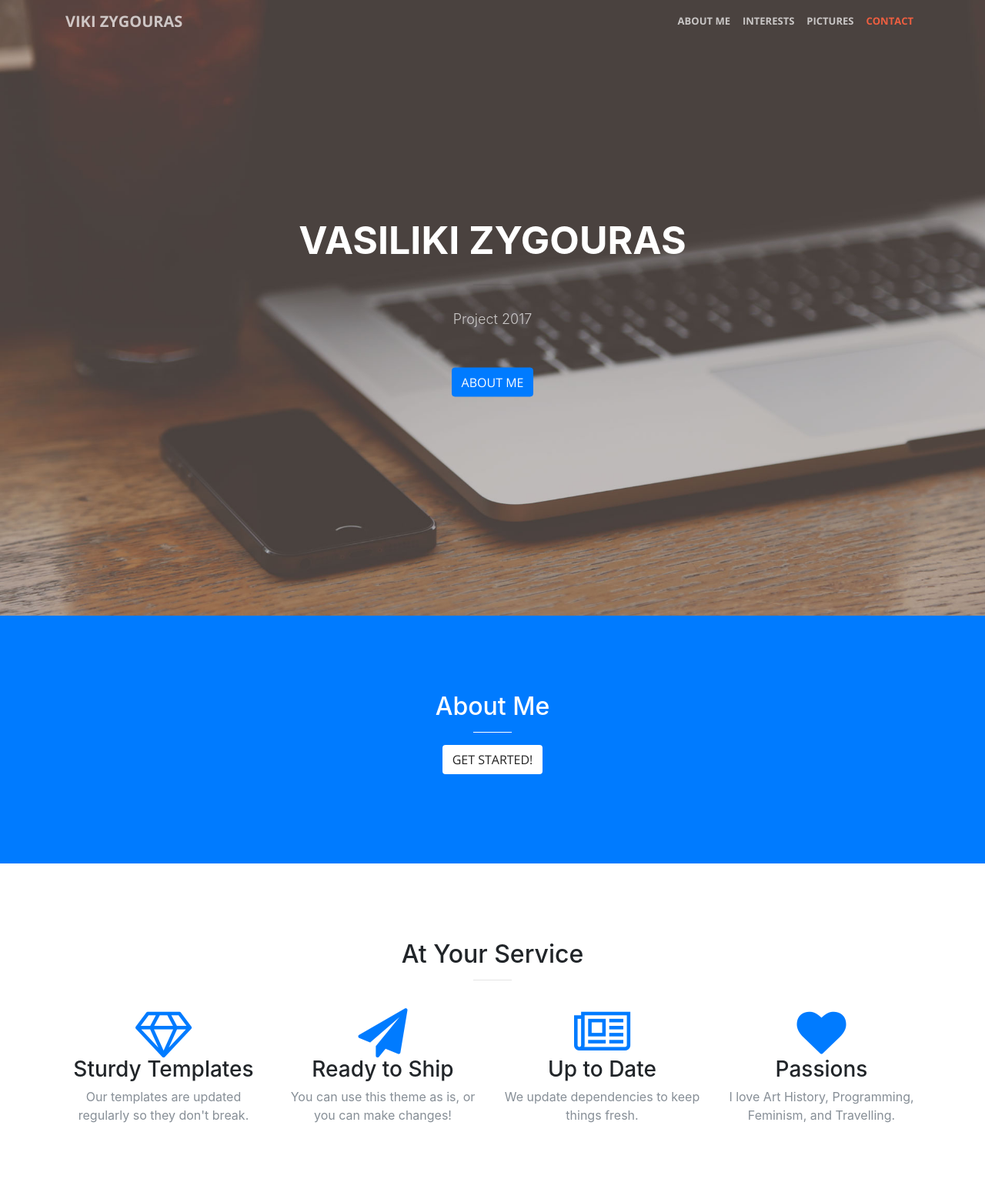
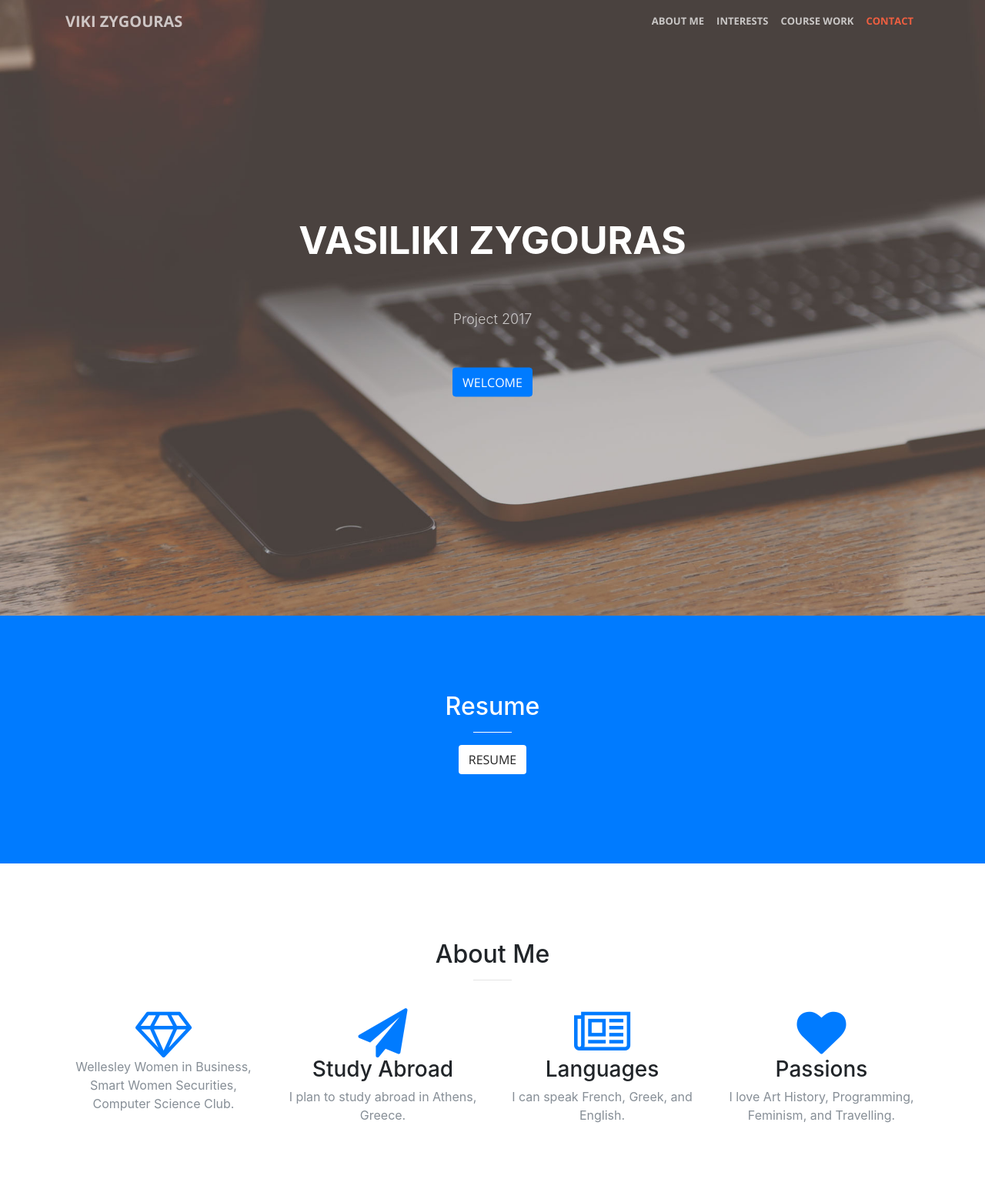
Before and after one commit to vzygouras/private, a website with bundled scripts: page index.html in a window 1280 px wide. Shown: the top 1558 px of the page at 77% size. Built offline with nearby package versions, Linux system fonts and the light colour scheme.

Commit message:
Update index.html

```diff
--- a/index.html
+++ b/index.html
@@ -44,7 +44,7 @@
               <a class="nav-link js-scroll-trigger" href="#services">Interests</a>
             </li>
             <li class="nav-item">
-              <a class="nav-link js-scroll-trigger" href="#portfolio">Pictures</a>
+              <a class="nav-link js-scroll-trigger" href="#portfolio">Course Work</a>
             </li>
             <li class="nav-item">
               <a class="nav-link js-scroll-trigger" href="#contact">Contact</a>
@@ -60,7 +60,7 @@
           <h1 id="homeHeading">Vasiliki Zygouras</h1>
           <hr>
           <p>Project 2017</p>
-          <a class="btn btn-primary btn-xl js-scroll-trigger" href="#about">About Me</a>
+          <a class="btn btn-primary btn-xl js-scroll-trigger" href="#about">Welcome</a>
         </div>
       </div>
     </header>
@@ -69,11 +69,11 @@
       <div class="container">
         <div class="row">
           <div class="col-lg-8 mx-auto text-center">
-            <h2 class="section-heading text-white"> About Me  </h2>
-            <p I'm a Computer Science Major at Wellesley College. Class of 2020. </p>
+            <h2 class="section-heading text-white"> Resume </h2>
+            <p class = "text-faded" I'm a Computer Science Major at Wellesley College. Class of 2020. Find my resume below. </p>
             <hr class="light">
             <p class="text-faded" Hello World </p>
-            <a class="btn btn-default btn-xl js-scroll-trigger" href="#services">Get Started!</a>
+            <a class="btn btn-default btn-xl js-scroll-trigger" href="#services">Resume</a>
           </div>
         </div>
       </div>
@@ -83,7 +83,7 @@
       <div class="container">
         <div class="row">
           <div class="col-lg-12 text-center">
-            <h2 class="section-heading">At Your Service</h2>
+            <h2 class="section-heading">About Me</h2>
             <hr class="primary">
           </div>
         </div>
@@ -93,22 +93,22 @@
           <div class="col-lg-3 col-md-6 text-center">
             <div class="service-box">
               <i class="fa fa-4x fa-diamond text-primary sr-icons"></i>
-              <h3>Sturdy Templates</h3>
-              <p class="text-muted">Our templates are updated regularly so they don't break.</p>
+              <h3Extracurricular Activities</h3>
+              <p class="text-muted">Wellesley Women in Business, Smart Women Securities, Computer Science Club.</p>
             </div>
           </div>
           <div class="col-lg-3 col-md-6 text-center">
             <div class="service-box">
               <i class="fa fa-4x fa-paper-plane text-primary sr-icons"></i>
-              <h3>Ready to Ship</h3>
-              <p class="text-muted">You can use this theme as is, or you can make changes!</p>
+              <h3>Study Abroad</h3>
+              <p class="text-muted">I plan to study abroad in Athens, Greece. </p>
             </div>
           </div>
           <div class="col-lg-3 col-md-6 text-center">
             <div class="service-box">
               <i class="fa fa-4x fa-newspaper-o text-primary sr-icons"></i>
-              <h3>Up to Date</h3>
-              <p class="text-muted">We update dependencies to keep things fresh.</p>
+              <h3>Languages</h3>
+              <p class="text-muted">I can speak French, Greek, and English. </p>
             </div>
           </div>
           <div class="col-lg-3 col-md-6 text-center">
@@ -131,7 +131,7 @@
               <div class="portfolio-box-caption">
                 <div class="portfolio-box-caption-content">
                   <div class="project-category text-faded">
-                    Category
+                    Fall 2016
                   </div>
                   <div class="project-name">
                     CS111: Computer Programming and Problem Solving
@@ -146,7 +146,7 @@
               <div class="portfolio-box-caption">
                 <div class="portfolio-box-caption-content">
                   <div class="project-category text-faded">
-                    Category
+                    Spring 2017
                   </div>
                   <div class="project-name">
                     CS230: Data Structures
@@ -161,7 +161,7 @@
               <div class="portfolio-box-caption">
                 <div class="portfolio-box-caption-content">
                   <div class="project-category text-faded">
-                    Category
+                    Fall 2017
                   </div>
                   <div class="project-name">
                     CS234: Data Analysis and Visualization
@@ -176,7 +176,7 @@
               <div class="portfolio-box-caption">
                 <div class="portfolio-box-caption-content">
                   <div class="project-category text-faded">
-                    Category
+                    Spring 2018
                   </div>
                   <div class="project-name">
                     TBD
@@ -191,7 +191,7 @@
               <div class="portfolio-box-caption">
                 <div class="portfolio-box-caption-content">
                   <div class="project-category text-faded">
-                    Category
+                    Fall 2018
                   </div>
                   <div class="project-name">
                     TBD
@@ -206,7 +206,7 @@
               <div class="portfolio-box-caption">
                 <div class="portfolio-box-caption-content">
                   <div class="project-category text-faded">
-                    Category
+                    Spring 2019
                   </div>
                   <div class="project-name">
                     TBD
```
